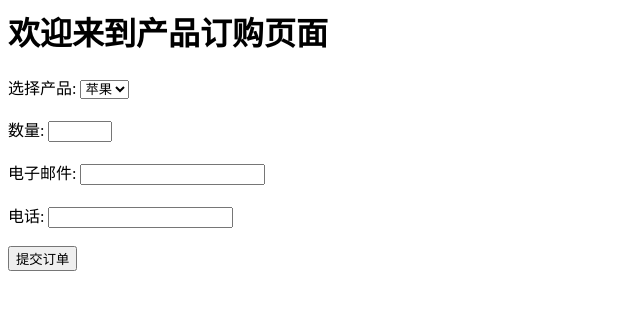
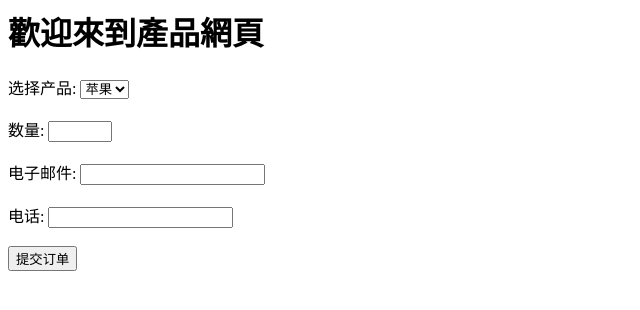
Before and after one commit to alien4817/notion, a plain HTML site: page product_order.html in a window 1280 px wide. Shown: the whole page, without its empty margins (0-640 px from the left). Drawn offline with Linux system fonts and the light colour scheme.

Commit message:
Update product_order.html

```diff
--- a/product_order.html
+++ b/product_order.html
@@ -4,7 +4,7 @@
 </head>
 <body>
 
-<h1>欢迎来到产品订购页面</h1>
+<h1>歡迎來到產品網頁</h1>
 
 <form action="/submit-order" method="post" id="orderForm">
     <!-- 产品选择 -->
```
